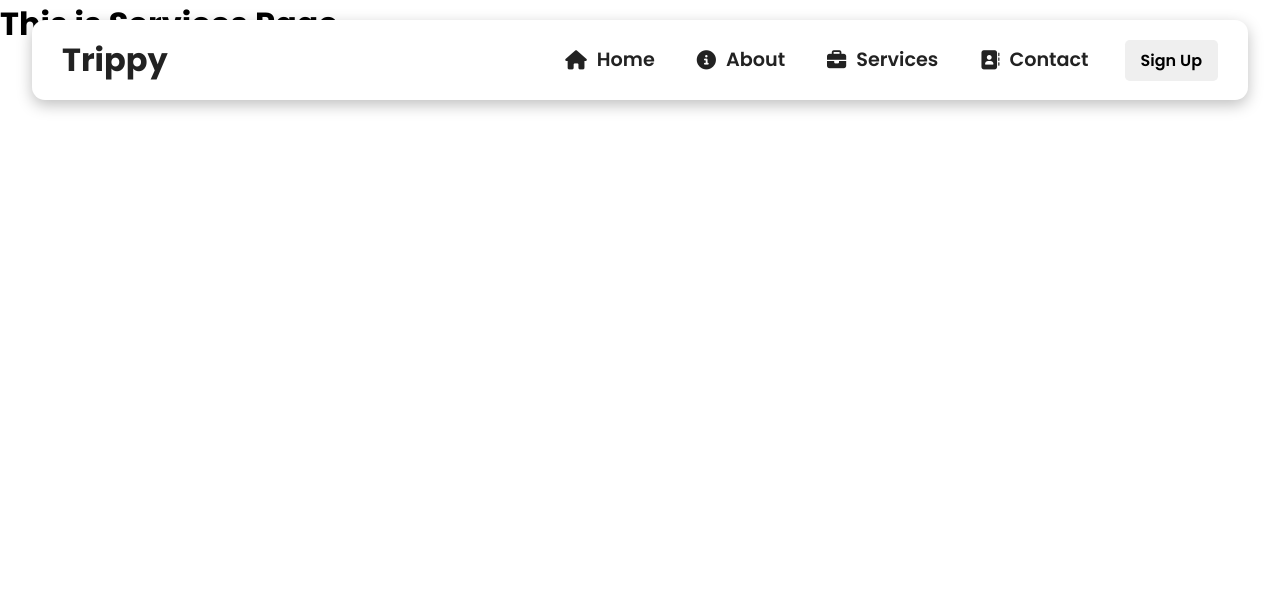
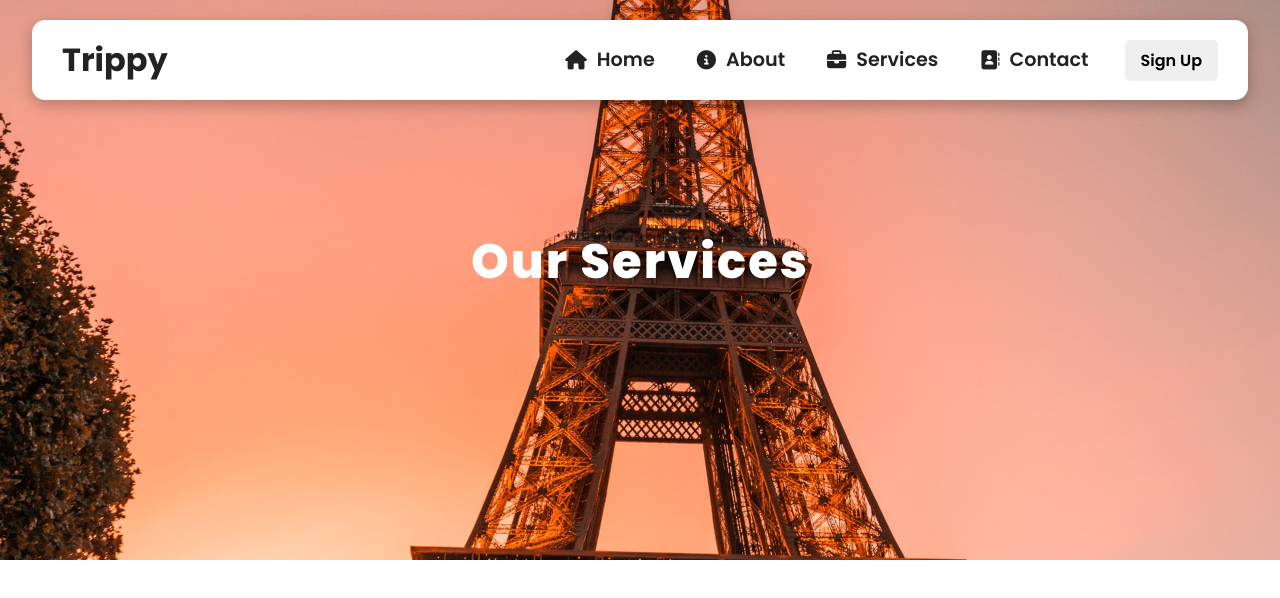
Before and after one commit to fmfahath/tourism-website, a React (Create React App) app: page /services in a window 1280 px wide. Shown: the top 598 px of the page. Built offline with nearby package versions, Linux system fonts and the light colour scheme.

Commit message:
Contact.js & Services.js hero sections completed

```diff
--- a/src/components/Hero-styles.css
+++ b/src/components/Hero-styles.css
@@ -2,6 +2,7 @@
     width: 100vw;
     height: 100vh;
     position: relative;
+    overflow: hidden;
 }
 
 .hero-mid{
--- a/src/routes/Contact.js
+++ b/src/routes/Contact.js
@@ -1,11 +1,21 @@
 import React from "react";
 import Navbar from "../components/navbar";
+import Hero from "../components/Hero";
+import ContactImg from "../assets/2.jpg"
 
 function Contact(){
     return(
         <React.Fragment>
             <Navbar/>
-            <h1>This is Contct Page</h1>
+            <Hero
+                cName = "hero-mid"
+                heroImg = {ContactImg}
+                title = "Contact Us"
+                text = ""
+                url="/"
+                buttonClass=""
+                buttonText=""
+            />
         </React.Fragment>
     )
 }
--- a/src/routes/Services.js
+++ b/src/routes/Services.js
@@ -1,11 +1,21 @@
 import React from "react";
 import Navbar from "../components/navbar";
+import Hero from "../components/Hero";
+import ServicesImg from "../assets/3.jpg"
 
 function Services(){
     return(
         <React.Fragment>
-            <Navbar/>
-            <h1>This is Services Page</h1>
+             <Navbar/>
+            <Hero
+                cName = "hero-mid"
+                heroImg = {ServicesImg}
+                title = "Our Services"
+                text = ""
+                url="/"
+                buttonClass=""
+                buttonText=""
+            />
         </React.Fragment>
     )
 }
```
